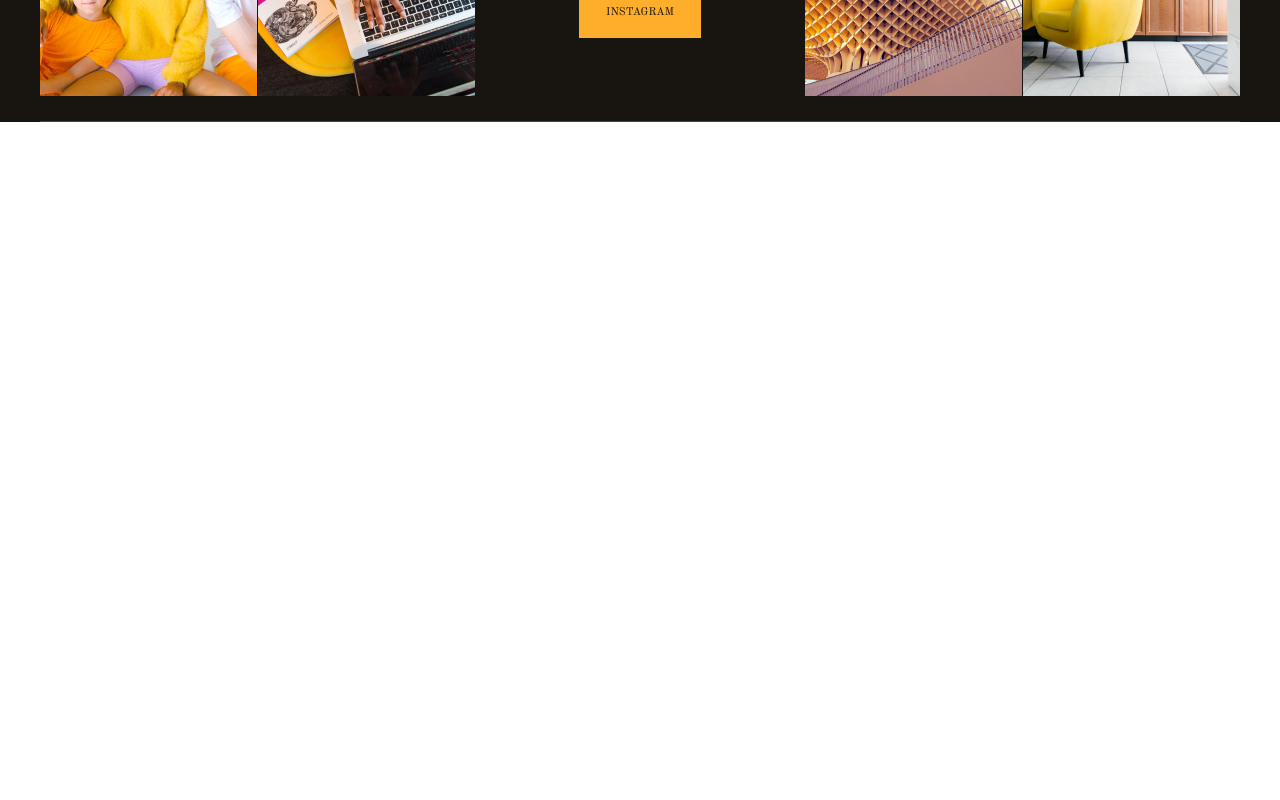
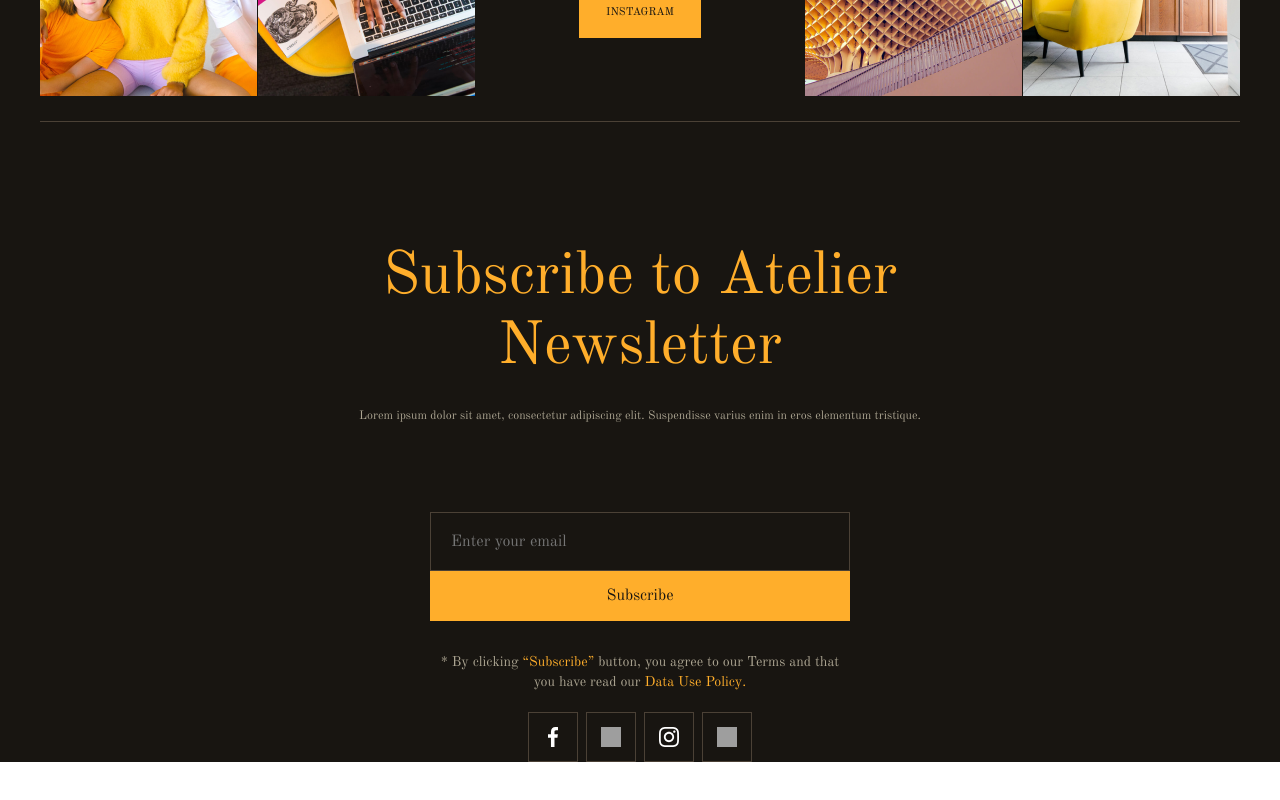
Before and after one commit to Chelovechina/atelier, a React (Vite) app: page / in a window 1280 px wide. Shown: the part 4813-5613 px from the top of the page. Before the commit the page ends 5055 px from the top, so only its background shows below. Built offline with nearby package versions, Linux system fonts and the light colour scheme; grey boxes are pictures that could not be loaded.

Commit message:
feat: implement subscribe section

```diff
--- a/src/App.jsx
+++ b/src/App.jsx
@@ -4,6 +4,7 @@ import Template from './components/Template/Template';
 import Image from './components/Image/Image';
 import Services from './components/Services/Services';
 import Follow from './components/Follow/Follow';
+import Subscribe from './components/Subscribe/Subscribe';
 
 function App() {
   return (
@@ -15,6 +16,7 @@ function App() {
         <Image />
         <Services />
         <Follow />
+        <Subscribe />
       </main>
     </>
   );
--- /dev/null
+++ b/src/components/Subscribe/Subscribe.jsx
@@ -0,0 +1,55 @@
+import styles from './Subscribe.module.scss';
+
+import facebook from './../../assets/icons/facebook.svg';
+import twitter from './../../assets/icons/twitter.svg';
+import instagram from './../../assets/icons/instagram.svg';
+import linkedin from './../../assets/icons/linkedin.svg';
+
+const Subscribe = () => {
+  return (
+    <section className={styles.subscribe}>
+      <div className="container">
+        <div className={styles.wrapper}>
+          <h2 className={styles.title}>Subscribe to Atelier Newsletter</h2>
+          <p className={styles.text}>
+            Lorem ipsum dolor sit amet, consectetur adipiscing elit. Suspendisse varius enim in eros
+            elementum tristique.
+          </p>
+          <input type="text" placeholder="Enter your email" className={styles.input} />
+          <button className={styles.btn}>Subscribe</button>
+          <p className={styles.info}>
+            * By clicking <span className={styles.span}>“Subscribe”</span> button, you agree to our
+            Terms and that you have read our{' '}
+            <a href="#" className={styles.link}>
+              Data Use Policy.
+            </a>
+          </p>
+          <ul className={styles.socialList}>
+            <li className={styles.socialItem}>
+              <a href="#" className={styles.socialLink}>
+                <img src={facebook} alt="Facebook" className={styles.socialImg} />
+              </a>
+            </li>
+            <li className={styles.socialItem}>
+              <a href="#" className={styles.socialLink}>
+                <img src={twitter} alt="Twitter" className={styles.socialImg} />
+              </a>
+            </li>
+            <li className={styles.socialItem}>
+              <a href="#" className={styles.socialLink}>
+                <img src={instagram} alt="Instagram" className={styles.socialImg} />
+              </a>
+            </li>
+            <li className={styles.socialItem}>
+              <a href="#" className={styles.socialLink}>
+                <img src={linkedin} alt="LinkedIn" className={styles.socialImg} />
+              </a>
+            </li>
+          </ul>
+        </div>
+      </div>
+    </section>
+  );
+};
+
+export default Subscribe;
--- /dev/null
+++ b/src/components/Subscribe/Subscribe.module.scss
@@ -0,0 +1,84 @@
+@import "./../../scss/variables";
+
+.subscribe {
+  margin-bottom: 44px;
+}
+.wrapper {
+  display: flex;
+  align-items: center;
+  flex-direction: column;
+}
+.title {
+  max-width: 520px;
+  font-size: 60px;
+  line-height: 70px;
+  text-align: center;
+  color: $yellow;
+  margin-bottom: 20px;
+}
+.text {
+  font-size: 12px;
+  line-height: 28px;
+  color: $gray;
+  margin-bottom: 82px;
+}
+.input {
+  width: 420px;
+  height: 59px;
+  background-color: $dark-brown;
+  border: 1px solid $brown;
+  padding-left: 20px;
+  font-family: "Old Standard TT", serif;
+  color: $gray;
+  font-size: 16px;
+}
+.btn {
+  width: 420px;
+  height: 50px;
+  background-color: $yellow;
+  border: none;
+  font-family: "Old Standard TT", serif;
+  color: $dark-brown;
+  font-size: 16px;
+  transition: background-color 0.3s ease-in-out;
+  margin-bottom: 31px;
+
+  &:hover {
+    background-color: $white;
+  }
+}
+.info {
+  font-size: 14px;
+  line-height: 20px;
+  text-align: center;
+  color: $gray;
+  max-width: 400px;
+  margin-bottom: 20px;
+}
+.span {
+  color: $yellow;
+}
+.link {
+  text-decoration: none;
+  color: $yellow;
+}
+.socialList {
+  display: flex;
+  gap: 8px;
+}
+.socialLink {
+  display: flex;
+  align-items: center;
+  justify-content: center;
+  padding: 14px;
+  border: 1px solid $brown;
+  transition: border 0.3s ease-in-out;
+
+  &:hover {
+    border-color: $yellow;
+  }
+}
+.socialImg {
+  width: 20px;
+  height: 20px;
+}
```
